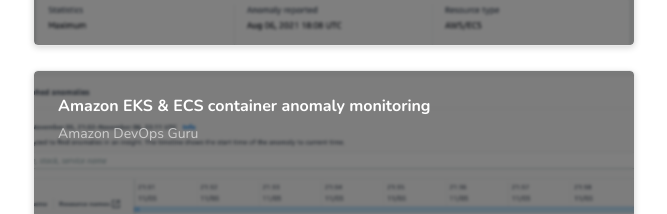
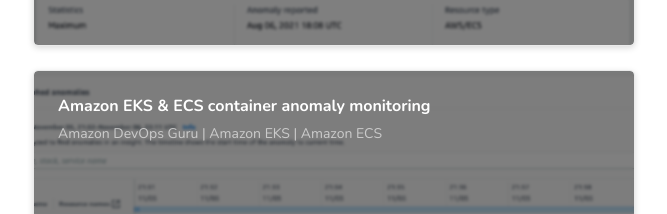
Before and after one commit to babangsund/babangsund.com, a Next.js app: page / in a window 1280 px wide. Shown: the part 1460-1674 px from the top of the page, without its empty margins (306-973 px from the left). Built offline with nearby package versions, Linux system fonts and the light colour scheme.

Commit message:
Fix slug redirect for /blog

```diff
--- a/next.config.mjs
+++ b/next.config.mjs
@@ -28,7 +28,7 @@
   async redirects() {
     return [
       {
-        source: "/:slug",
+        source: "/((?!api|_next/static|_next/image|favicon.ico|blog)):slug",
         destination: "/blog/:slug",
         permanent: true,
       },
--- a/pages/index.tsx
+++ b/pages/index.tsx
@@ -38,7 +38,7 @@
     href: "https://aws.amazon.com/blogs/devops/automate-container-anomaly-monitoring-of-amazon-elastic-kubernetes-service-clusters-with-amazon-devops-guru/",
     backgroundImg: "/projects/dog_eks.png",
     title: "Amazon EKS & ECS container anomaly monitoring",
-    description: "Amazon DevOps Guru",
+    description: "Amazon DevOps Guru | Amazon EKS | Amazon ECS",
   },
   {
     href: "https://aws.amazon.com/devops-guru/",
```
